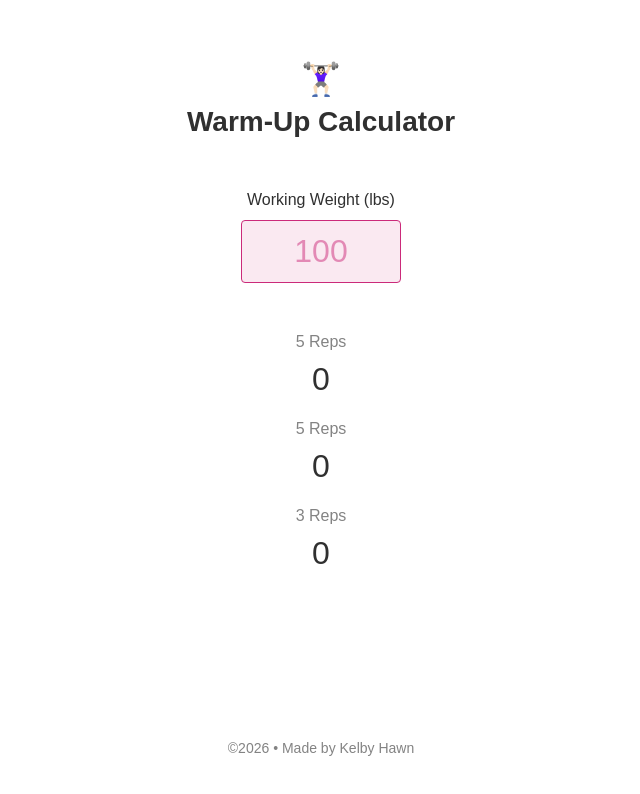
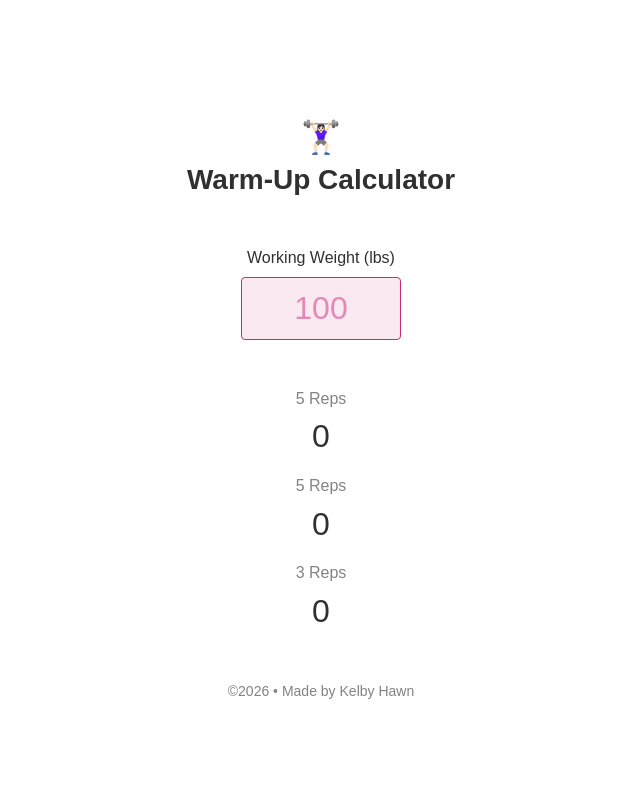
Before and after one commit to kelbyhawn/warm-up-calculator, a Next.js app: page / in a window 1280 px wide. Shown: the top 794 px of the page, without its empty margins (319-959 px from the left). Built offline with nearby package versions, Linux system fonts and the light colour scheme; a web font is replaced by a local one.

Commit message:
Move Footer component - #5 (#5)

```diff
--- a/src/Container.tsx
+++ b/src/Container.tsx
@@ -22,8 +22,8 @@ function Container() {
         <h1>Warm-Up Calculator</h1>
         <WeightInput value={weight} onChange={handleOnChange} />
         <SetsOutput weight={weight} />
+        <Footer />
       </section>
-      <Footer />
     </main>
   );
 }
```
